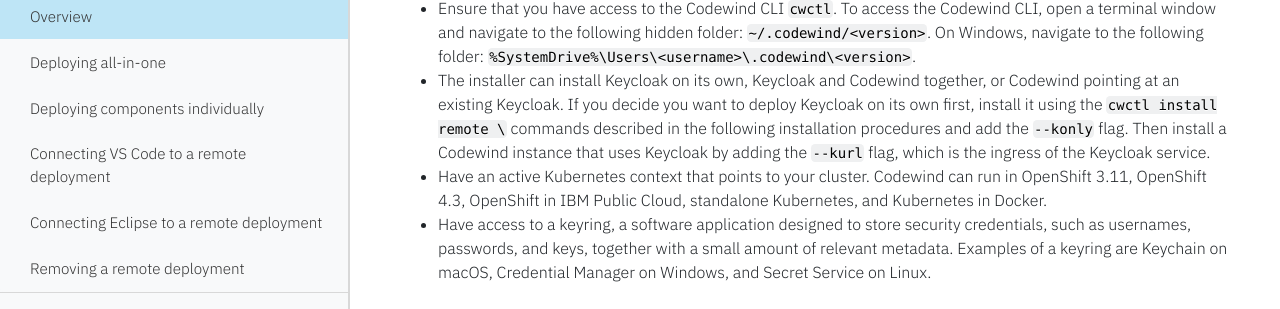
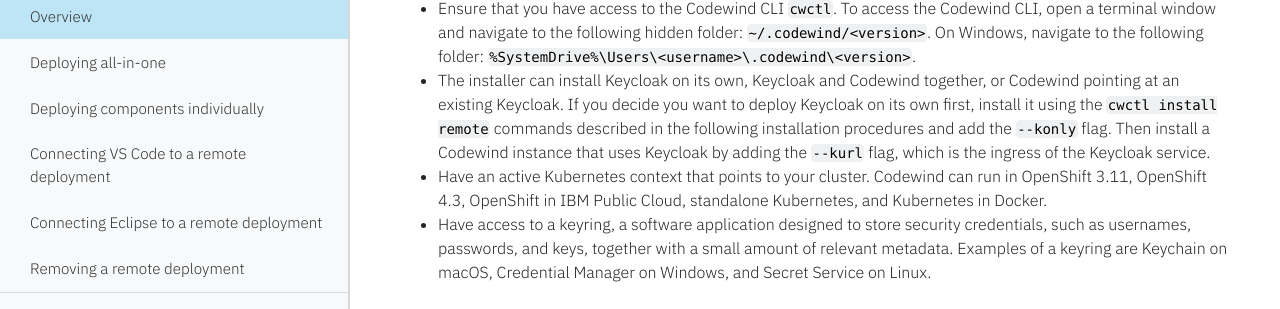
Before and after one commit to eclipse-archived/codewind-docs, a Jekyll site: the page built from docs/_documentations/remote-overview.md, in a window 1280 px wide and 900 px high, scrolled down 843 px. Shown: the part 163-472 px from the top of the window. Built offline with Jekyll 4.4.1, drawn with Linux system fonts in a browser that asks for light colours; nearby versions of some CDN libraries; comment, search, counter and statistics services are not loaded.

Commit message:
Removing \

```diff
--- a/docs/_documentations/remote-overview.md
+++ b/docs/_documentations/remote-overview.md
@@ -30,7 +30,7 @@ If you are running in production, the best approach to simplify user administrat
 
 - Install your preferred IDE on your local machine. For more information about installing Eclipse, see [Getting started with Codewind for Eclipse](mdt-eclipse-getting-started.html), or for more information about installing VS Code, see [Getting started with Codewind for VS Code](mdt-vsc-getting-started.html).
 - Ensure that you have access to the Codewind CLI `cwctl`. To access the Codewind CLI, open a terminal window and navigate to the following hidden folder: `~/.codewind/<version>`. On Windows, navigate to the following folder: `%SystemDrive%\Users\<username>\.codewind\<version>`.
-- The installer can install Keycloak on its own, Keycloak and Codewind together, or Codewind pointing at an existing Keycloak. If you decide you want to deploy Keycloak on its own first, install it using the `cwctl install remote \` commands described in the following installation procedures and add the `--konly` flag. Then install a Codewind instance that uses Keycloak by adding the `--kurl` flag, which is the ingress of the Keycloak service.
+- The installer can install Keycloak on its own, Keycloak and Codewind together, or Codewind pointing at an existing Keycloak. If you decide you want to deploy Keycloak on its own first, install it using the `cwctl install remote` commands described in the following installation procedures and add the `--konly` flag. Then install a Codewind instance that uses Keycloak by adding the `--kurl` flag, which is the ingress of the Keycloak service.
 - Have an active Kubernetes context that points to your cluster. Codewind can run in OpenShift 3.11, OpenShift 4.3, OpenShift in IBM Public Cloud, standalone Kubernetes, and Kubernetes in Docker.
 - Have access to a keyring, a software application designed to store security credentials, such as usernames, passwords, and keys, together with a small amount of relevant metadata. Examples of a keyring are Keychain on macOS, Credential Manager on Windows, and Secret Service on Linux.
 
```
